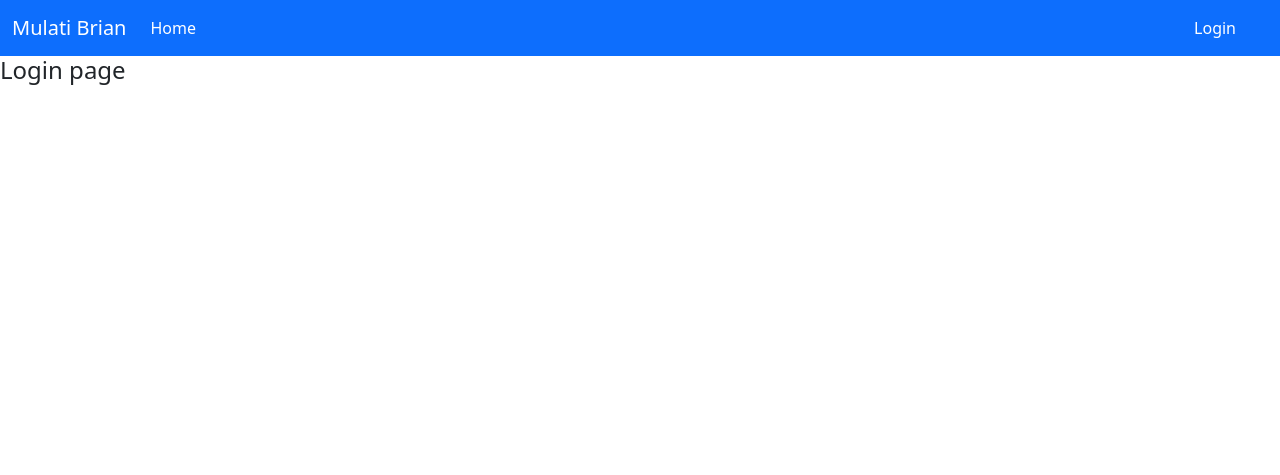
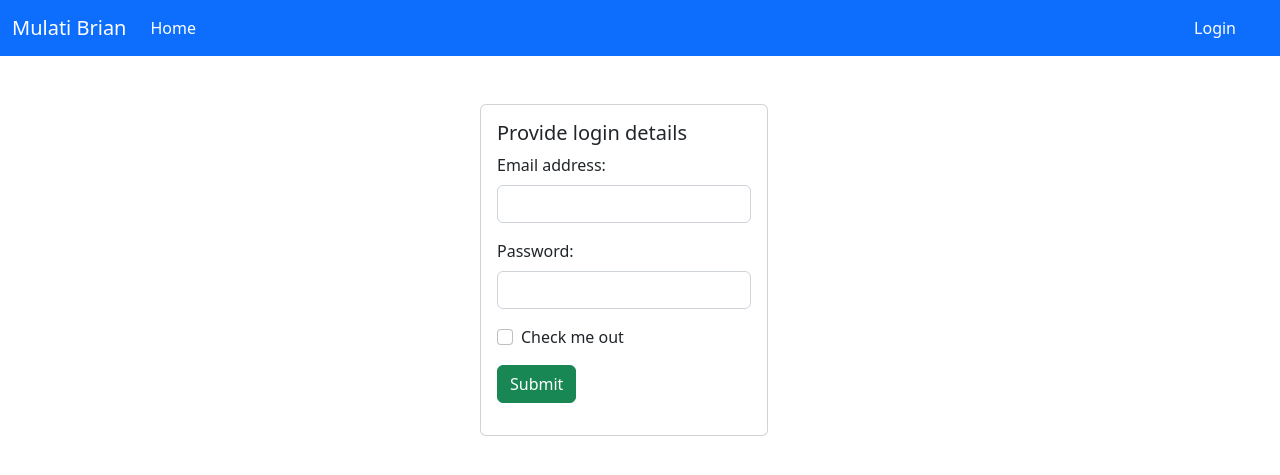
Before and after one commit to Brian-mula/django-personal-portfolio, a Django app: page /accounts/login in a window 1280 px wide. Shown: the top 475 px of the page. Run offline with Django 4.2, Linux system fonts and the light colour scheme; some libraries are stand-ins or nearby versions.

Commit message:
implimented authentication

```diff
--- a/accounts/templates/authentication/login.html
+++ b/accounts/templates/authentication/login.html
@@ -1,5 +1,29 @@
 {% extends 'main.html' %}
 
 {% block content%}
-<h4>Login page</h4>
+<div class="w-25 mx-auto mt-5">
+    <div class="card" style="width: 18rem;">
+        <div class="card-body">
+          <h5 class="card-title"> Provide login details</h5>
+
+          <form method="POST">
+            {% csrf_token %}
+            <div class="mb-3">
+              <label for="exampleInputEmail1" class="form-label">Email address:</label>
+              <input type="text" class="form-control" name="username" >
+
+            </div>
+            <div class="mb-3">
+              <label for="exampleInputPassword1" class="form-label">Password:</label>
+              <input type="password" class="form-control" name="password">
+            </div>
+            <div class="mb-3 form-check">
+              <input type="checkbox" class="form-check-input" id="exampleCheck1">
+              <label class="form-check-label" for="exampleCheck1">Check me out</label>
+            </div>
+            <button type="submit" class="btn btn-success">Submit</button>
+          </form>
+        </div>
+      </div>
+</div>
 {% endblock %}
--- a/accounts/views.py
+++ b/accounts/views.py
@@ -5,4 +5,15 @@ from django.shortcuts import redirect, render
 
 # Create your views here.
 def login_user(request):
-    return render(request,'authentication/login.html')
+    if request.method=="POST":
+        username=request.POST['username']
+        password=request.POST['password']
+        user=authenticate(request,username=username,password=password)
+        if user is not None:
+            login(request,user)
+            return redirect('blogs')
+        else:
+            messages.success(request,("There was an error logging in"))
+            return redirect('login')
+    else:
+        return render(request,'authentication/login.html')
--- a/home/templates/navbar.html
+++ b/home/templates/navbar.html
@@ -25,7 +25,7 @@
       <div class="mx-3 hover-overlay">
        <span class="navbar-text"><i class="fa-brands fa-linkedin"></i>
        </span>
-       <div class="mx-3">
+       <div class="mx-3 hover-overlay">
          <a href="{% url 'login' %}" class="nav-link text-white">Login</a>
        </div>
        </div>
```
Also changed, not shown: db.sqlite3.
